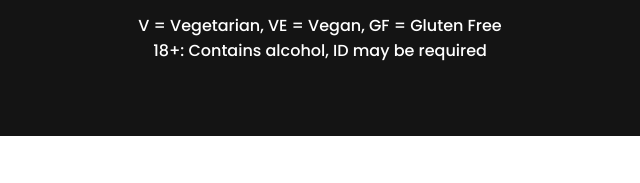
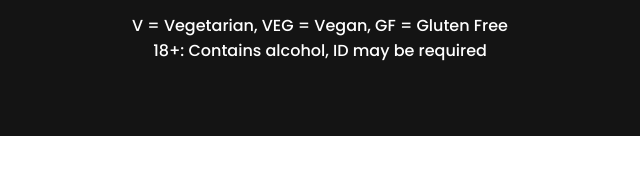
Before and after one commit to virejdasani/BistroSync, a website: page src/restaurant/index.html in a window 1280 px wide. Shown: the part 2976-3159 px from the top of the page, 296-936 px from the left. Drawn offline with nearby package versions, Linux system fonts and the light colour scheme; a web font is replaced by a local one.

Commit message:
fix ve to veg in guide

```diff
--- a/src/restaurant/index.html
+++ b/src/restaurant/index.html
@@ -90,7 +90,7 @@
     <div class="moreInfo_container bd-grid">
       <div>
         <h3 class="moreInfo_title">Guide</h3>
-        <p class="moreInfo_description">V = Vegetarian, VE = Vegan, GF = Gluten Free</p>
+        <p class="moreInfo_description">V = Vegetarian, VEG = Vegan, GF = Gluten Free</p>
         <p class="moreInfo_description">18+: Contains alcohol, ID may be required</p>
       </div>
     </div>
```
